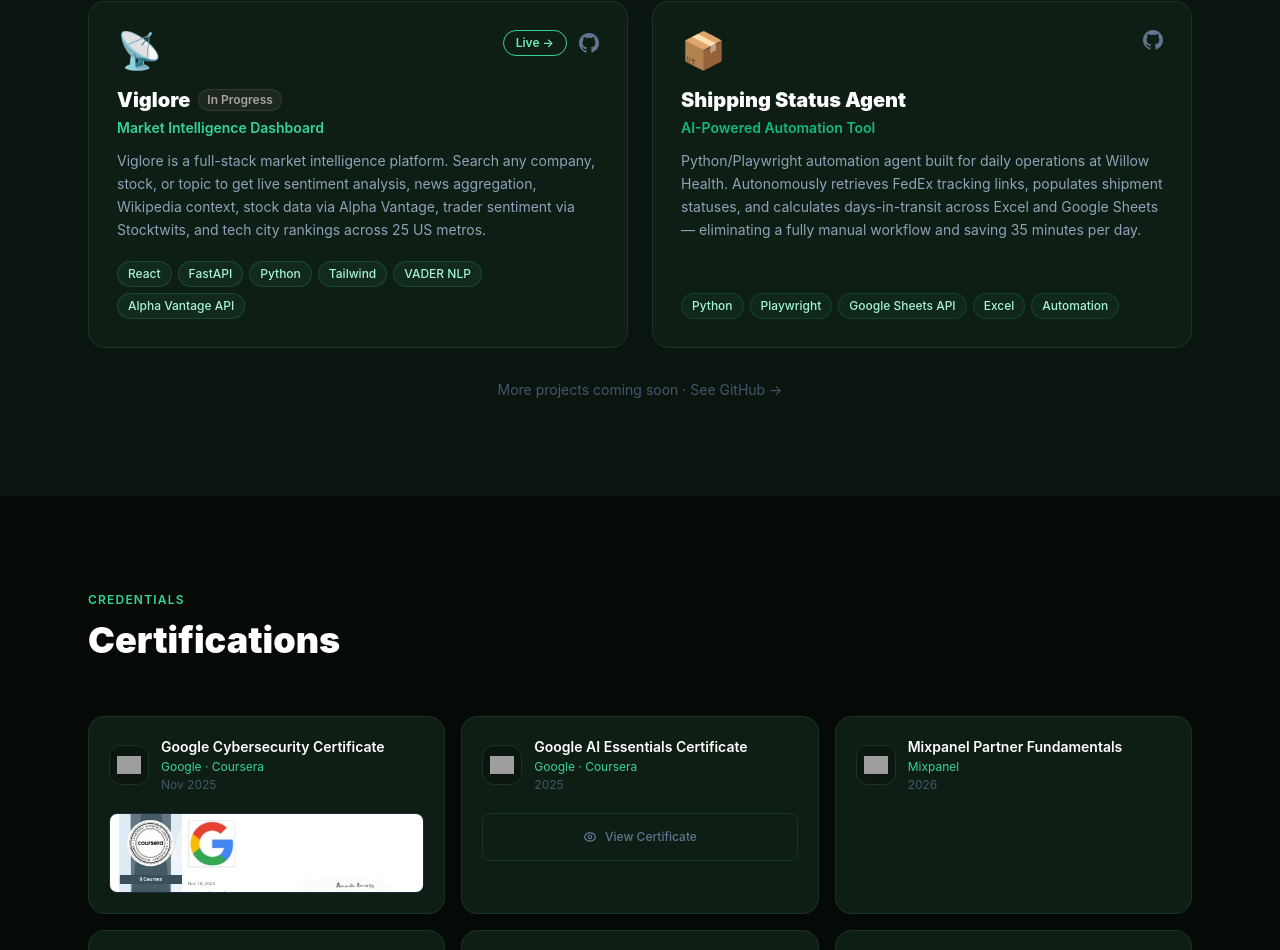
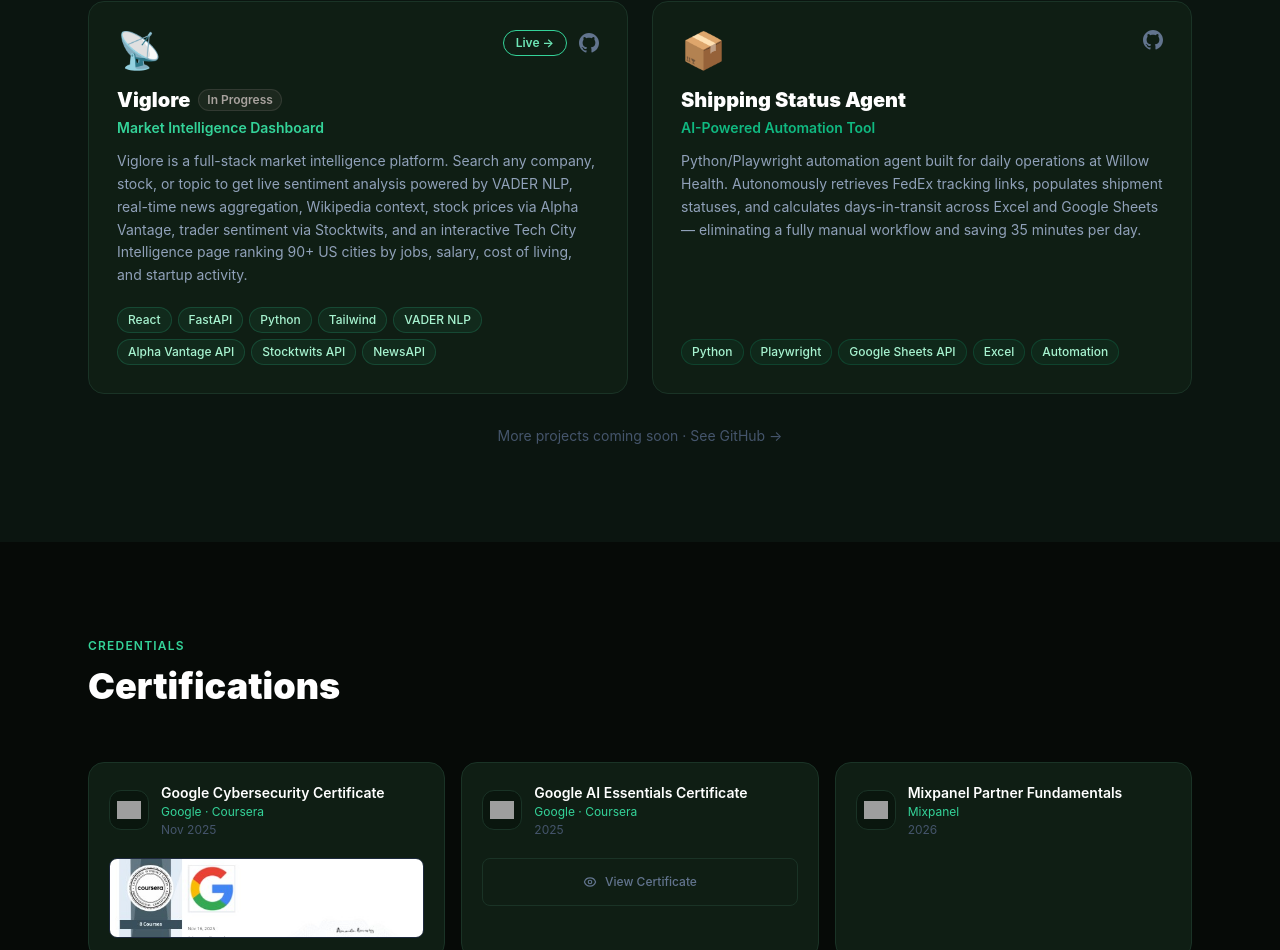
Before and after one commit to nevafrazier/nevafrazier, a React (Vite) app: page / in a window 1280 px wide. Shown: the part 3443-4393 px from the top of the page. Built offline with nearby package versions, Linux system fonts and the light colour scheme; grey boxes are pictures that could not be loaded.

Commit message:
Update Viglore project description and GitHub link
Accurate description now mentions VADER NLP, Stocktwits, NewsAPI, Alpha Vantage,
Wikipedia, and 90+ city intelligence rankings. GitHub link updated to viglore repo.
Tags updated to reflect actual tech stack.

```diff
--- a/src/components/Projects.jsx
+++ b/src/components/Projects.jsx
@@ -3,9 +3,9 @@
     title: 'Viglore',
     tagline: 'Market Intelligence Dashboard',
     wip: true,
-    description: 'Viglore is a full-stack market intelligence platform. Search any company, stock, or topic to get live sentiment analysis, news aggregation, Wikipedia context, stock data via Alpha Vantage, trader sentiment via Stocktwits, and tech city rankings across 25 US metros.',
-    tags: ['React', 'FastAPI', 'Python', 'Tailwind', 'VADER NLP', 'Alpha Vantage API'],
-    github: 'https://github.com/nevafrazier/signalscope',
+    description: 'Viglore is a full-stack market intelligence platform. Search any company, stock, or topic to get live sentiment analysis powered by VADER NLP, real-time news aggregation, Wikipedia context, stock prices via Alpha Vantage, trader sentiment via Stocktwits, and an interactive Tech City Intelligence page ranking 90+ US cities by jobs, salary, cost of living, and startup activity.',
+    tags: ['React', 'FastAPI', 'Python', 'Tailwind', 'VADER NLP', 'Alpha Vantage API', 'Stocktwits API', 'NewsAPI'],
+    github: 'https://github.com/nevafrazier/viglore',
     live: 'https://viglore.com',
     accent: '#34d399',
     icon: '📡',
```
